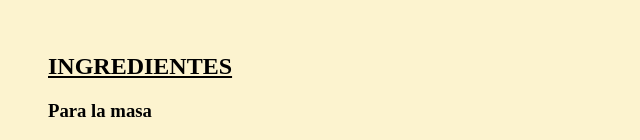
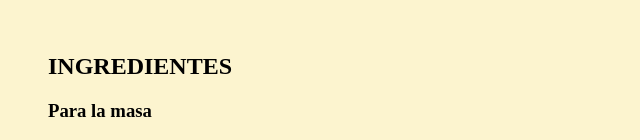
Before and after one commit to Solm01/frontend, a plain HTML site: page index.html in a window 1280 px wide. Shown: the part 659-799 px from the top of the page, 0-640 px from the left. Drawn offline with Linux system fonts and the light colour scheme.

Commit message:
Add files via upload

```diff
--- a/index.html
+++ b/index.html
@@ -18,7 +18,7 @@
 <p class="introduccion">¿Acaso existe mejor opcion que juntarse a comer algo rico con nuestros seres queridos? Aqui les dejamos la receta de las empanadas árabes, verán que su forma es triangular y lo que las distingue del resto es que se cocinan con limón. Y no se usteedes, pero yo soy fanatica del limon, por lo que las considero mis empanadas favoritas </p>
 <br>
 <ul class="tamaño">
-  <h2 class="subrayado">INGREDIENTES</h2><h3>Para la masa</h3>
+  <h2 class="subrayadosolo">INGREDIENTES</h2><h3>Para la masa</h3>
 
   <li>500 gr de harina 0000</li><li>15 gr de levadura</li><li>2 cucharadas de aceite de girasol o de maíz</li><li>200 cc de agua tibia</li><li>Sal</li>
   <h3>Para el relleno</h3>
```
